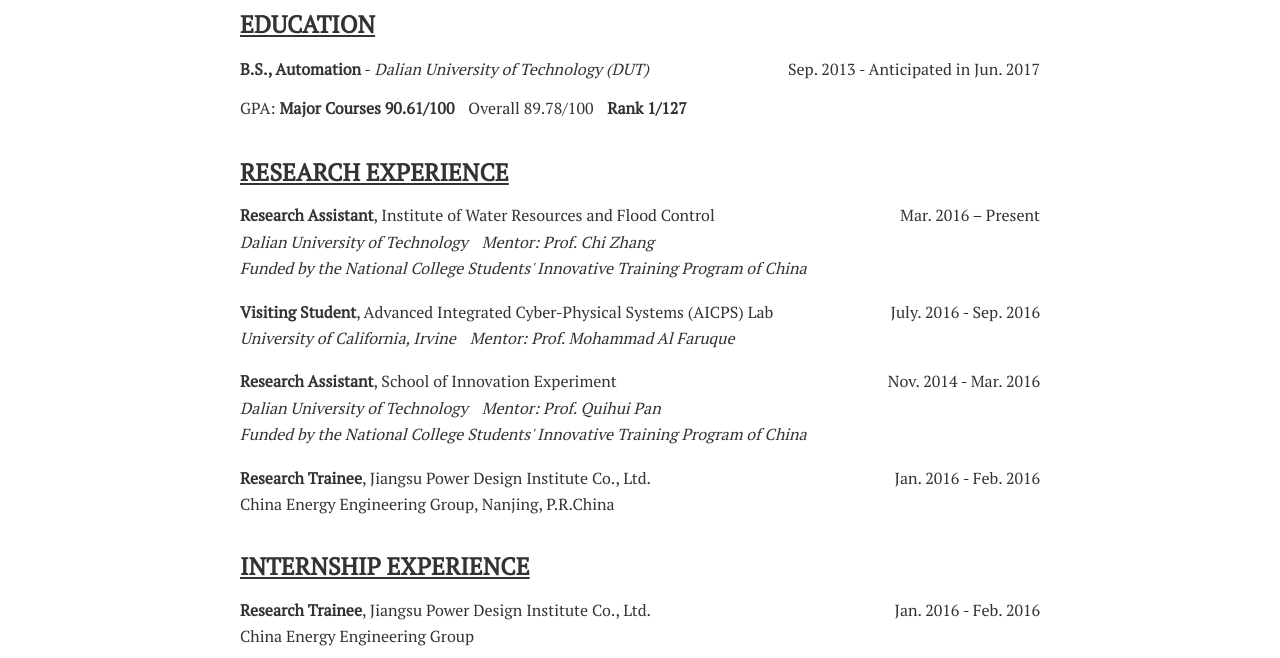
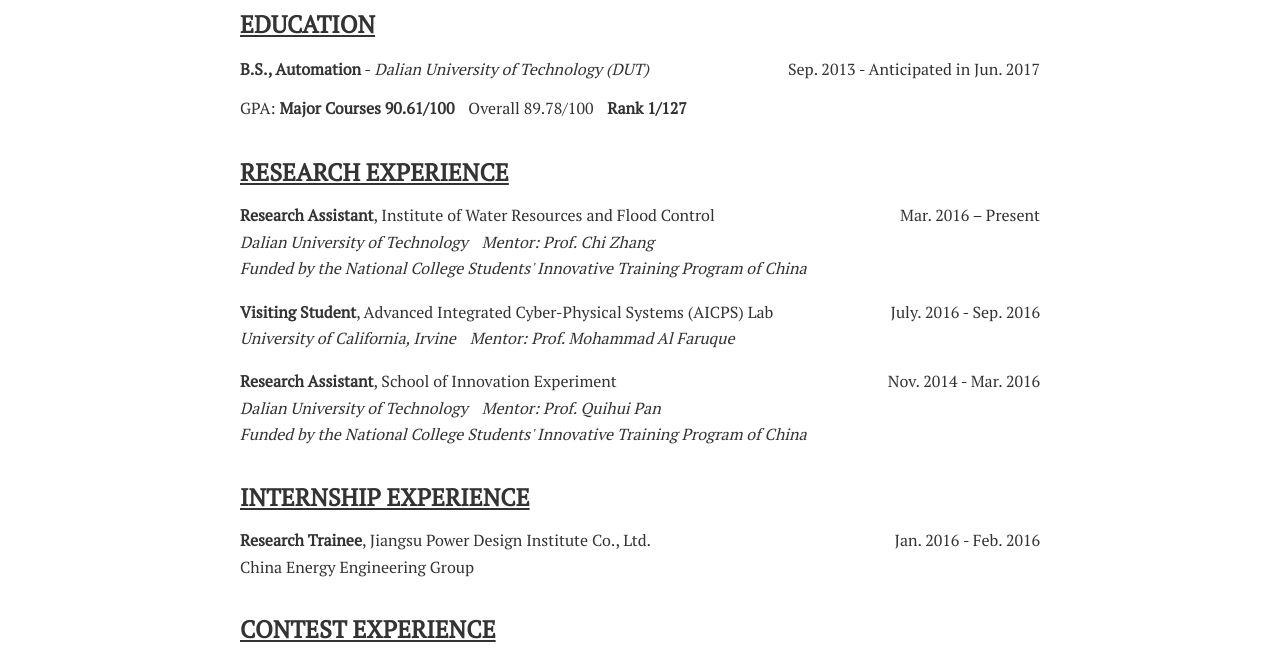
Before and after one commit to iplus26/sunny, a plain HTML site: page cv.html in a window 1280 px wide. Shown: the part 375-1033 px from the top of the page. Drawn offline with Linux system fonts and the light colour scheme.

Commit message:
Fix a bug

```diff
--- a/cv.html
+++ b/cv.html
@@ -73,15 +73,6 @@
 </div>
 <div>
 <span class=info>Funded by the National College Students' Innovative Training Program of China</span>
-</div>
-</div>
-<div class=proj-block>
-<div>
-<span class=proj>Research Trainee</span>, Jiangsu Power Design Institute Co., Ltd.
-<span class=date>Jan. 2016 - Feb. 2016</span>
-</div>
-<div>
-China Energy Engineering Group, Nanjing, P.R.China
 </div>
 </div>
 </div>
```
